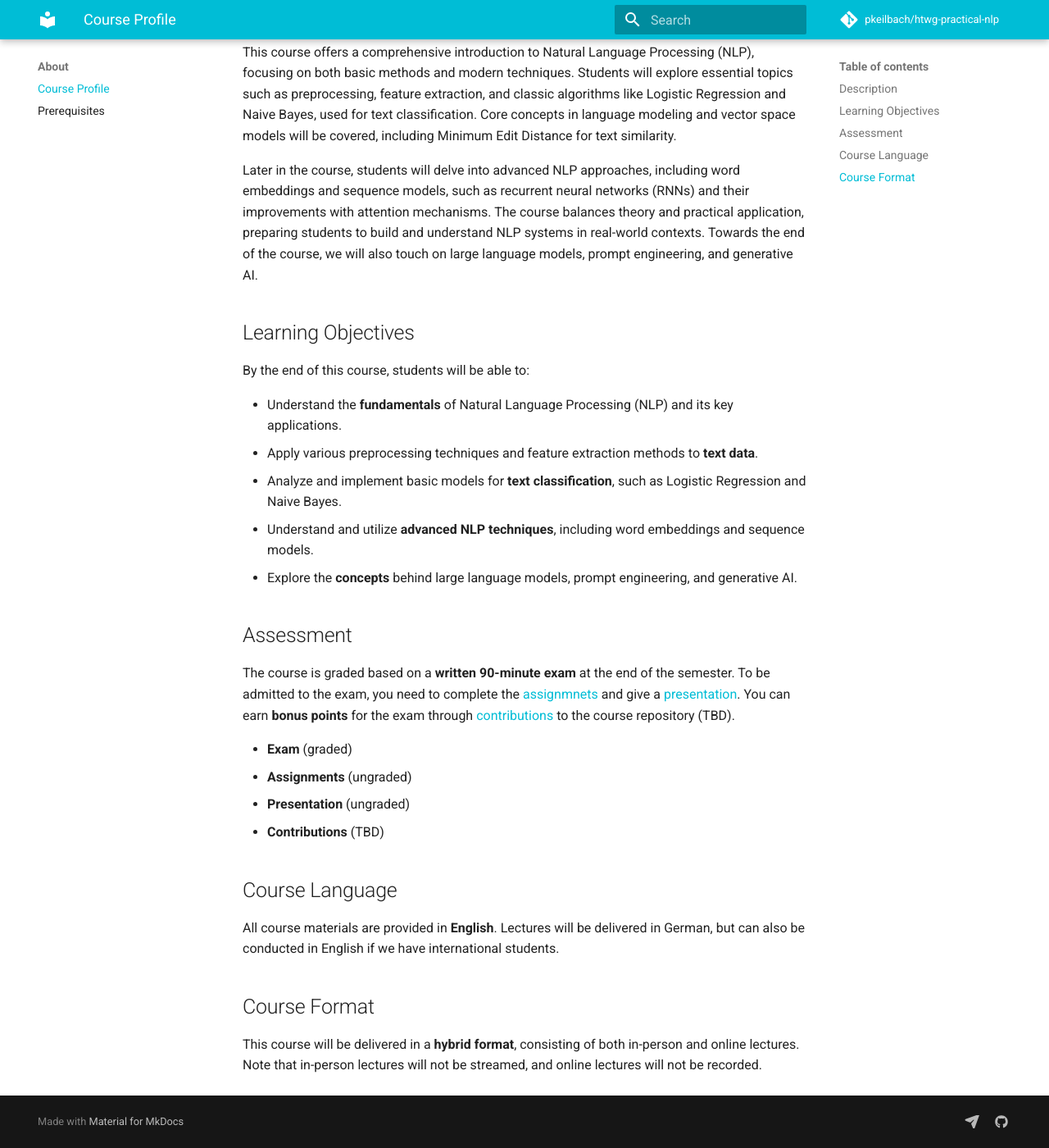
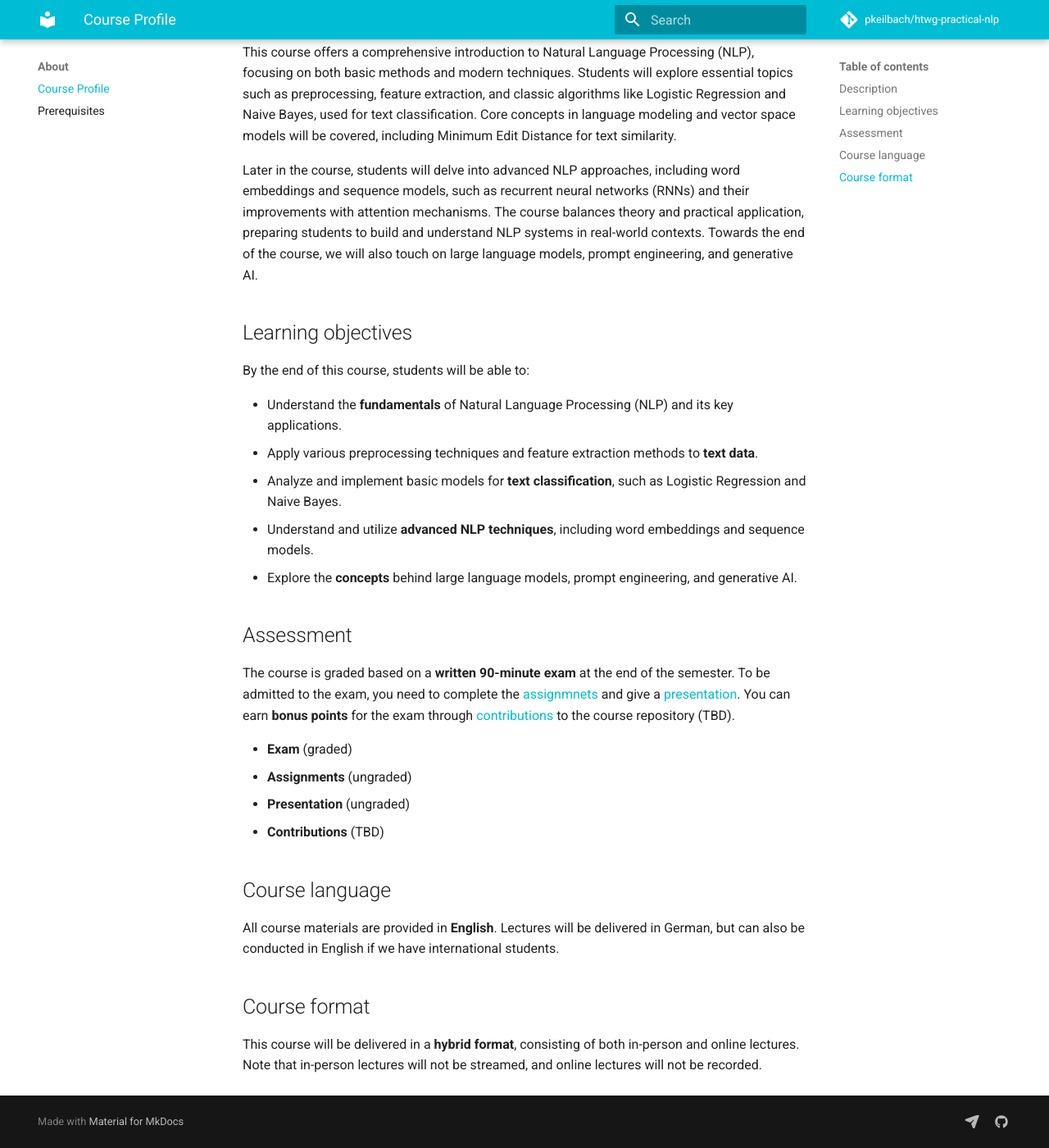
Before and after one commit to pkeilbach/htwg-practical-nlp, an MkDocs documentation site: the page built from docs/about/course_profile.md, in a window 1280 px wide and 1400 px high, scrolled down 228 px. Shown: the whole window at 82% size. Built offline with MkDocs 1.6.1 and Material for MkDocs 9.7.7, drawn with Linux system fonts in a browser that asks for light colours; comment, search, counter and statistics services are not loaded.

```diff
--- a/docs/about/course_profile.md
+++ b/docs/about/course_profile.md
@@ -6,7 +6,7 @@ This course offers a comprehensive introduction to Natural Language Processing (
 
 Later in the course, students will delve into advanced NLP approaches, including word embeddings and sequence models, such as recurrent neural networks (RNNs) and their improvements with attention mechanisms. The course balances theory and practical application, preparing students to build and understand NLP systems in real-world contexts. Towards the end of the course, we will also touch on large language models, prompt engineering, and generative AI.
 
-## Learning Objectives
+## Learning objectives
 
 By the end of this course, students will be able to:
 
@@ -27,12 +27,12 @@ You can earn **bonus points** for the exam through [contributions](https://githu
 - **Presentation** (ungraded)
 - **Contributions** (TBD)
 
-## Course Language
+## Course language
 
 All course materials are provided in **English**.
 Lectures will be delivered in German, but can also be conducted in English if we have international students.
 
-## Course Format
+## Course format
 
 This course will be delivered in a **hybrid format**, consisting of both in-person and online lectures.
 Note that in-person lectures will not be streamed, and online lectures will not be recorded.
```
